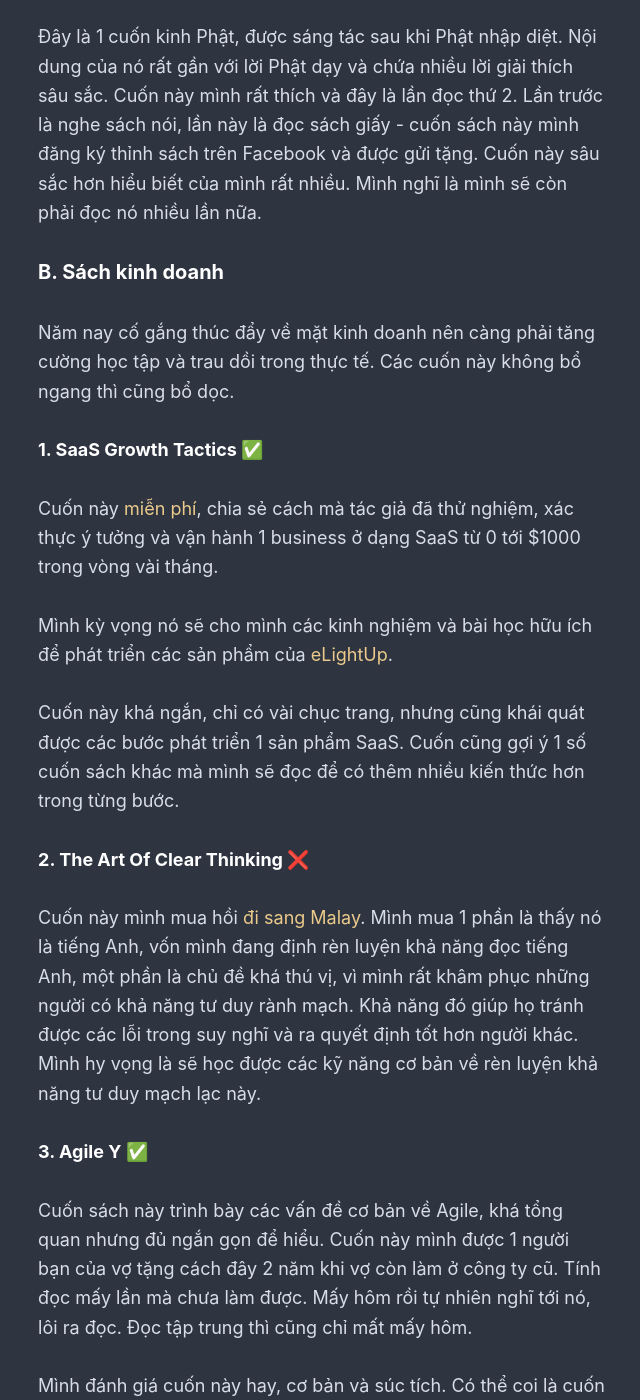
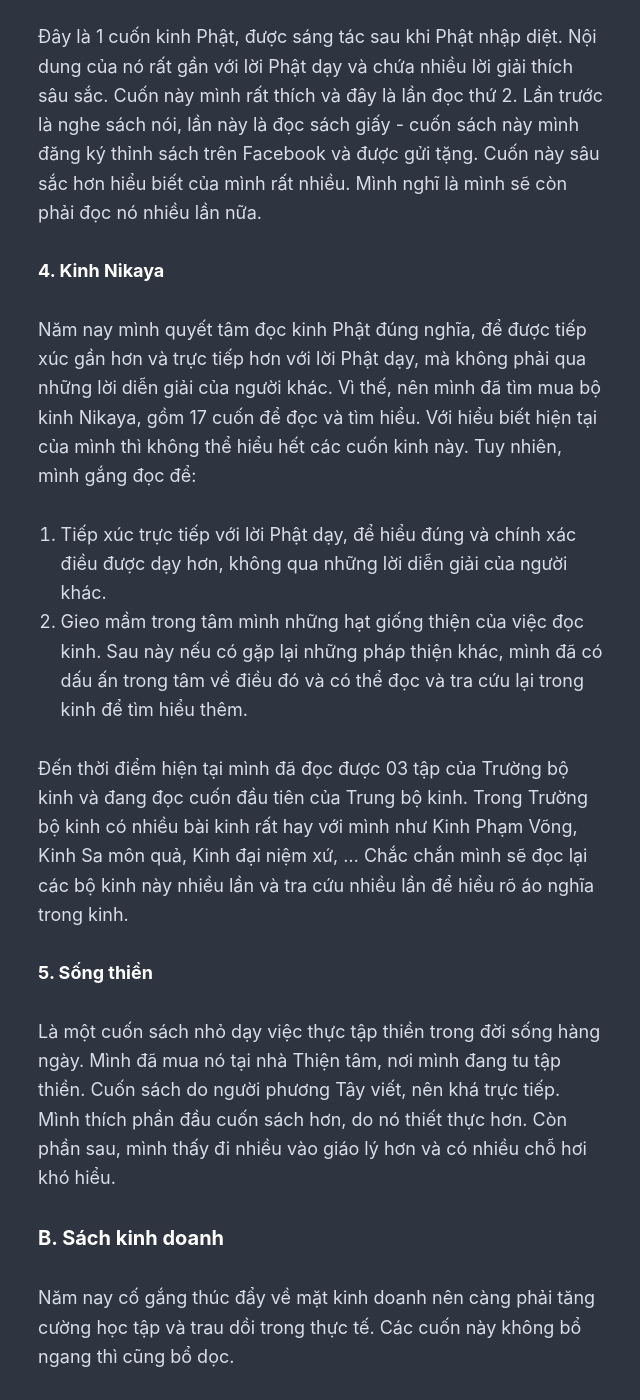
Before and after one commit to rilwis/hontap.info, a Jekyll site: the page built from _posts/2020-01-10-sach-da-doc-2020.md, in a window 1280 px wide and 1400 px high, scrolled down 1614 px. Shown: the whole window, without its empty margins (318-958 px from the left). Built offline with Jekyll 4.4.1, drawn with Linux system fonts in a browser that asks for light colours; our own code applies the rules of GitHub Pages for plain Markdown files; some of the changed text lies outside the part shown.

Commit message:
Update 2020-01-10-sach-da-doc-2020.md

```diff
--- a/_posts/2020-01-10-sach-da-doc-2020.md
+++ b/_posts/2020-01-10-sach-da-doc-2020.md
@@ -29,6 +29,19 @@ Cuốn sách rất logic, rất hay và càng đọc càng cuốn. Mình thấy
 ### 3. Mi Tiên vấn đáp ✅
 
 Đây là 1 cuốn kinh Phật, được sáng tác sau khi Phật nhập diệt. Nội dung của nó rất gần với lời Phật dạy và chứa nhiều lời giải thích sâu sắc. Cuốn này mình rất thích và đây là lần đọc thứ 2. Lần trước là nghe sách nói, lần này là đọc sách giấy - cuốn sách này mình đăng ký thỉnh sách trên Facebook và được gửi tặng. Cuốn này sâu sắc hơn hiểu biết của mình rất nhiều. Mình nghĩ là mình sẽ còn phải đọc nó nhiều lần nữa.
+
+### 4. Kinh Nikaya
+
+Năm nay mình quyết tâm đọc kinh Phật đúng nghĩa, để được tiếp xúc gần hơn và trực tiếp hơn với lời Phật dạy, mà không phải qua những lời diễn giải của người khác. Vì thế, nên mình đã tìm mua bộ kinh Nikaya, gồm 17 cuốn để đọc và tìm hiểu. Với hiểu biết hiện tại của mình thì không thể hiểu hết các cuốn kinh này. Tuy nhiên, mình gắng đọc để:
+
+1. Tiếp xúc trực tiếp với lời Phật dạy, để hiểu đúng và chính xác điều được dạy hơn, không qua những lời diễn giải của người khác.
+1. Gieo mầm trong tâm mình những hạt giống thiện của việc đọc kinh. Sau này nếu có gặp lại những pháp thiện khác, mình đã có dấu ấn trong tâm về điều đó và có thể đọc và tra cứu lại trong kinh để tìm hiểu thêm.
+
+Đến thời điểm hiện tại mình đã đọc được 03 tập của Trường bộ kinh và đang đọc cuốn đầu tiên của Trung bộ kinh. Trong Trường bộ kinh có nhiều bài kinh rất hay với mình như Kinh Phạm Võng, Kinh Sa môn quả, Kinh đại niệm xứ, ... Chắc chắn mình sẽ đọc lại các bộ kinh này nhiều lần và tra cứu nhiều lần để hiểu rõ áo nghĩa trong kinh.
+
+### 5. Sống thiền
+
+Là một cuốn sách nhỏ dạy việc thực tập thiền trong đời sống hàng ngày. Mình đã mua nó tại nhà Thiện tâm, nơi mình đang tu tập thiền. Cuốn sách do người phương Tây viết, nên khá trực tiếp. Mình thích phần đầu cuốn sách hơn, do nó thiết thực hơn. Còn phần sau, mình thấy đi nhiều vào giáo lý hơn và có nhiều chỗ hơi khó hiểu.
 
 ## B. Sách kinh doanh
 
@@ -73,3 +86,11 @@ Các loại truyện thì mình xác định đọc để giải trí thôi. Đ
 ### 1. Cực phẩm tiên đế tại đô thị ✅
 
 Cuốn này mình đọc từ cuối năm 2019. Hơn 3000 chương. Thể loại vừa đô thị, vừa tiên hiệp, vừa huyền huyễn. Đọc cũng vui vui (ở phần đô thị) và cũng thú vị (phần sau, khi có các nhân vật thần thoại tham gia). Nhưng mà nó dài quá, đọc xong thấy nó cũng mất thời gian mà cũng không được gì.
+
+### 2. Hunter x Hunter ✅
+
+Một bộ truyện tranh mà mình đọc từ hồi lâu rồi. Bữa rồi tìm lại để đọc thì có thêm nhiều chap mới, nhưng vẫn chưa hết.
+
+### 3. Tây Du ✅
+
+Một bộ truyện phóng tác dựa trên Tây Du Ký, cũng là truyện tranh. Đọc cũng khá hấp dẫn.
```
